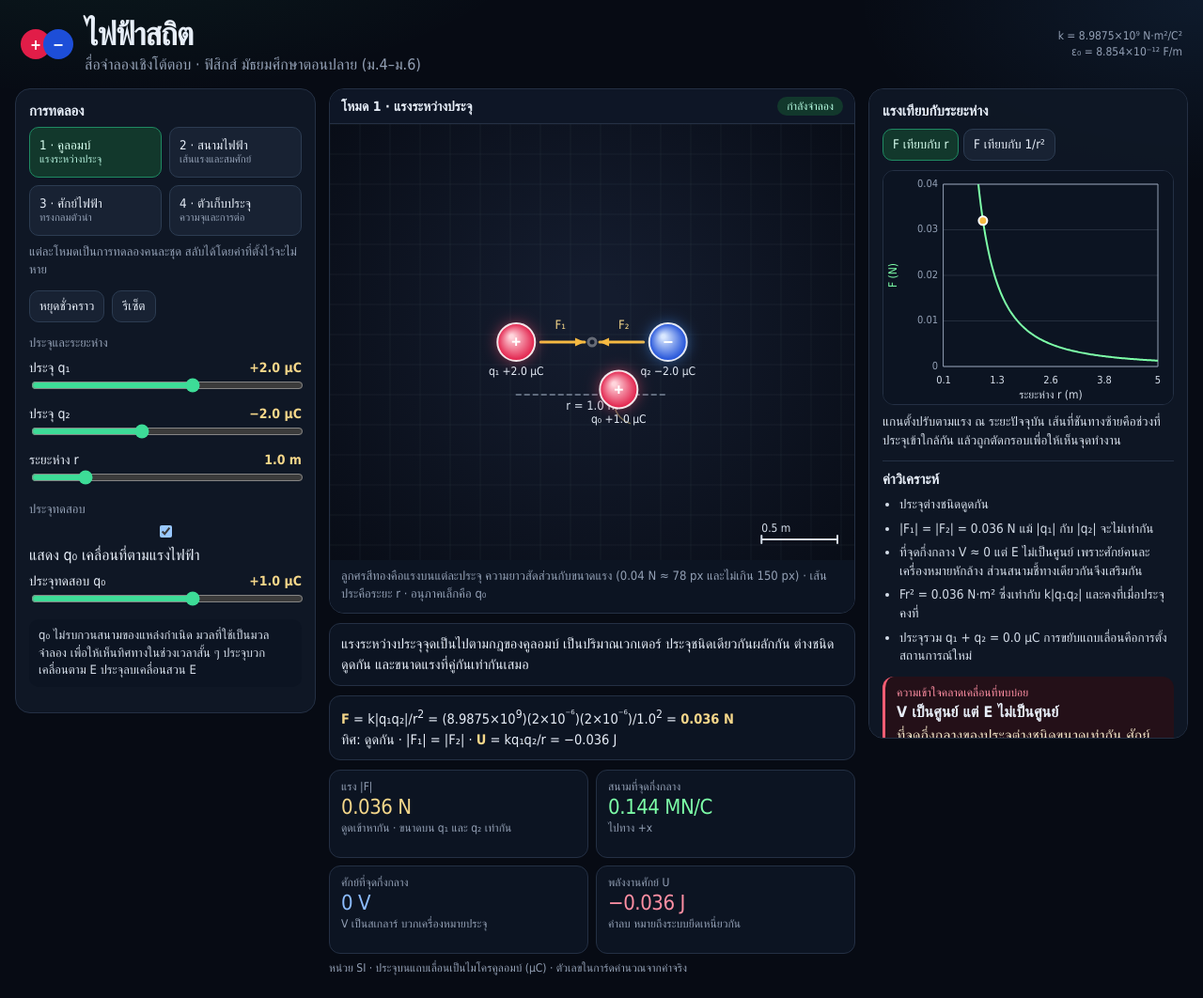
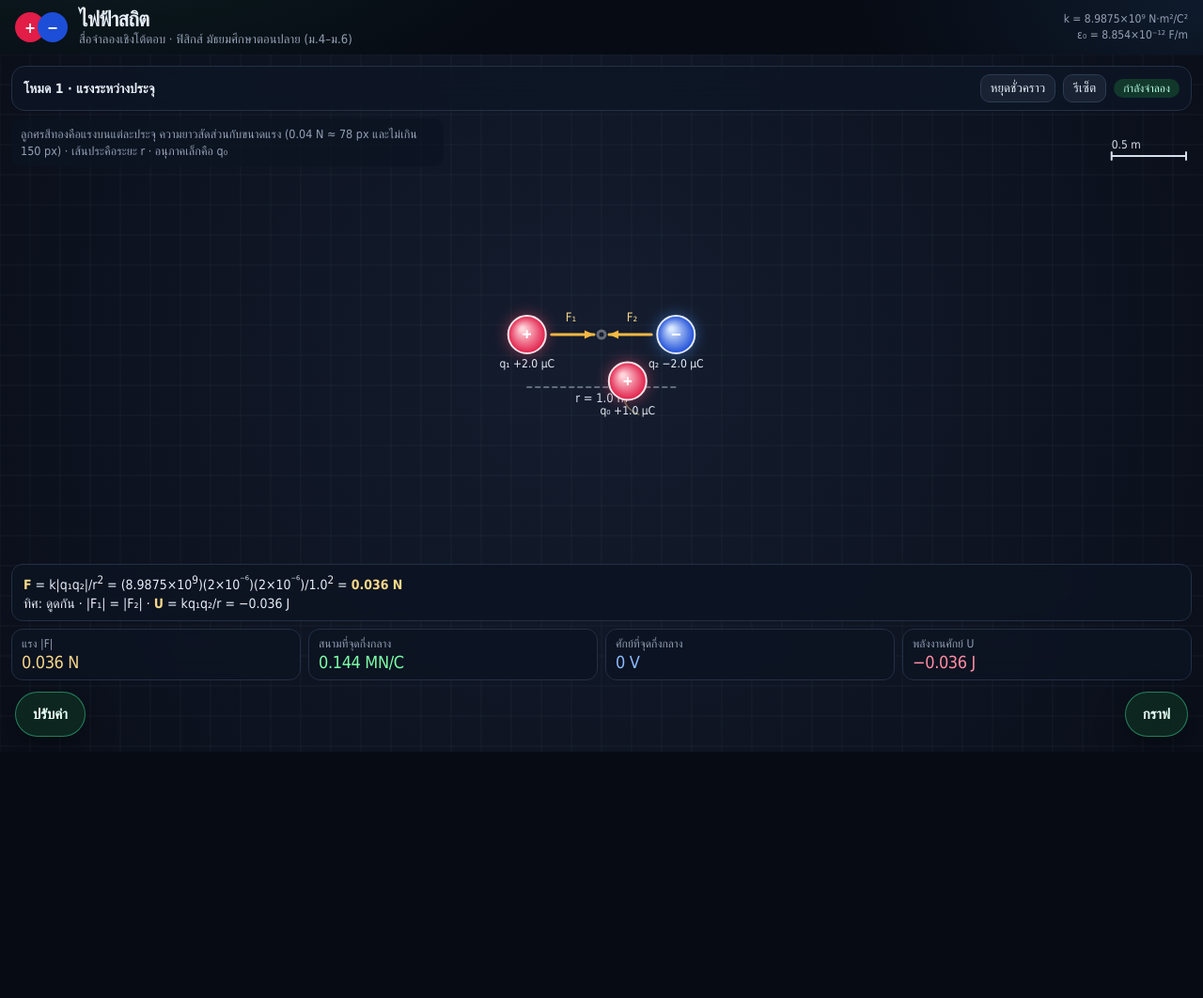
Before and after one commit to nonapratpratedfiled2550-ai/physic14, a plain HTML site: page index.html in a window 1280 px wide. Shown: the whole page at 94% size. After the commit the page ends 800 px from the top, so only its background shows below. Drawn offline with Linux system fonts and the light colour scheme.

Commit message:
Add files via upload

```diff
--- a/index.html
+++ b/index.html
@@ -22,8 +22,9 @@
   }
   * { box-sizing: border-box; }
   [hidden] { display: none !important; }
-  html, body { margin: 0; min-height: 100%; }
+  html, body { margin: 0; height: 100%; overflow: hidden; }
   body {
+    display: flex; flex-direction: column;
     font-family: "Leelawadee UI", Tahoma, "Segoe UI", sans-serif;
     color: var(--text);
     background:
@@ -35,8 +36,10 @@
   button { cursor: pointer; }
   :focus-visible { outline: 2px solid var(--green); outline-offset: 2px; }
   header {
+    flex: 0 0 auto;
     display: flex; align-items: center; justify-content: space-between; gap: 16px;
-    padding: 16px 22px 8px;
+    padding: 8px 16px;
+    z-index: 2;
   }
   .brand { display: flex; align-items: center; gap: 12px; }
   .logo { display: flex; }
@@ -46,25 +49,10 @@
   }
   .logo .p { background: #e11d48; }
   .logo .n { background: #1d4ed8; margin-left: -8px; }
-  h1 { margin: 0; font-size: clamp(26px, 3vw, 34px); letter-spacing: -0.03em; }
-  header p { margin: 2px 0 0; color: var(--muted); }
+  h1 { margin: 0; font-size: 22px; letter-spacing: -0.03em; }
+  header p { margin: 1px 0 0; color: var(--muted); font-size: 13px; }
   .const { color: var(--muted); font-size: 12px; text-align: right; line-height: 1.45; }
-  .layout {
-    display: grid;
-    grid-template-columns: 320px minmax(0, 1fr) 340px;
-    gap: 14px;
-    padding: 8px 16px 22px;
-    align-items: start;
-  }
-  .side {
-    background: rgba(16, 24, 38, 0.92);
-    border: 1px solid var(--line);
-    border-radius: 16px;
-    padding: 14px;
-    max-height: calc(100vh - 108px);
-    overflow: auto;
-  }
-  .center { min-width: 0; }
+  .app { position: relative; flex: 1; min-height: 0; }
   h2 { margin: 0 0 8px; font-size: 15px; }
   .hint { color: var(--muted); font-size: 13px; line-height: 1.45; margin: 8px 0 12px; }
   .modes { display: grid; grid-template-columns: 1fr 1fr; gap: 8px; }
@@ -97,27 +85,47 @@
     font-size: 13px; color: #d5deea; background: #0c1422; border-radius: 10px;
     padding: 8px 10px; line-height: 1.45; margin-top: 8px;
   }
-  .stage { border: 1px solid var(--line); border-radius: 16px; overflow: hidden; background: #070b14; }
+  .stage { position: absolute; inset: 0; background: #070b14; }
   .stage-bar {
+    position: absolute; top: 12px; left: 12px; right: 12px; z-index: 4;
     display: flex; justify-content: space-between; gap: 8px; align-items: center;
-    padding: 8px 12px; background: #0e1626; border-bottom: 1px solid var(--line); font-size: 14px;
+    padding: 8px 12px; border-radius: 14px;
+    background: rgba(14, 22, 38, 0.78); border: 1px solid var(--line);
+    backdrop-filter: blur(12px); font-size: 14px;
+  }
+  .stage-actions { display: flex; align-items: center; gap: 8px; }
+  .stage-actions button {
+    background: #182233; border: 1px solid #2c3c52; border-radius: 10px; padding: 6px 10px;
   }
   .pill {
     border-radius: 999px; padding: 3px 10px; background: var(--green-dim); color: #b8ffe4; font-size: 12px;
   }
   .pill.pause { background: #3a2a10; color: var(--gold); }
-  #sim { width: 100%; height: min(58vh, 540px); min-height: 420px; display: block; touch-action: none; cursor: crosshair; }
-  .legend { padding: 8px 12px 10px; color: var(--muted); font-size: 13px; line-height: 1.45; background: #0c1422; }
+  #sim { position: absolute; inset: 0; width: 100%; height: 100%; display: block; touch-action: none; cursor: crosshair; }
+  .legend {
+    position: absolute; top: 68px; left: 12px; z-index: 3; pointer-events: none;
+    max-width: min(460px, 42vw); padding: 8px 10px; color: var(--muted); font-size: 12.5px; line-height: 1.4;
+    background: rgba(12, 20, 34, 0.72); border-radius: 10px;
+  }
+  .hud {
+    position: absolute; left: 12px; right: 12px; bottom: 76px; z-index: 3;
+    display: grid; gap: 8px; pointer-events: none;
+  }
   .eq {
-    margin-top: 10px; background: var(--panel-2); border: 1px solid var(--line); border-radius: 12px;
-    padding: 10px 12px; line-height: 1.55; font-size: 14.5px; overflow-wrap: anywhere;
-  }
+    margin: 0; background: rgba(12, 20, 34, 0.84); border: 1px solid var(--line); border-radius: 12px;
+    padding: 8px 12px; line-height: 1.45; font-size: 14px; overflow-wrap: anywhere;
+    backdrop-filter: blur(12px); max-height: 4.6em; overflow: auto; pointer-events: auto;
+  }
+  #objective { max-height: none; margin-bottom: 10px; }
   .eq b { color: var(--gold); font-weight: 650; }
-  .cards { display: grid; grid-template-columns: 1fr 1fr; gap: 8px; margin-top: 10px; }
-  .card { background: var(--panel-2); border: 1px solid var(--line); border-radius: 12px; padding: 10px 12px; }
+  .cards { display: grid; grid-template-columns: repeat(4, minmax(0, 1fr)); gap: 8px; }
+  .card {
+    background: rgba(12, 20, 34, 0.84); border: 1px solid var(--line); border-radius: 12px; padding: 8px 10px;
+    backdrop-filter: blur(12px); min-width: 0;
+  }
   .card .k { color: var(--muted); font-size: 12px; }
-  .card .v { font-size: 22px; margin: 2px 0; font-variant-numeric: tabular-nums; letter-spacing: -0.02em; }
-  .card .s { color: var(--muted); font-size: 12px; line-height: 1.4; min-height: 2.4em; }
+  .card .v { font-size: 18px; margin: 2px 0 0; font-variant-numeric: tabular-nums; letter-spacing: -0.02em; }
+  .card .s { display: none; }
   .card[data-tone="gold"] .v { color: var(--gold); }
   .card[data-tone="green"] .v { color: #7dffa8; }
   .card[data-tone="pos"] .v { color: #ff8fa3; }
@@ -137,18 +145,43 @@
   .mis.hot .kicker { color: #ff8fa3; }
   .mis h3 { margin: 4px 0; font-size: 16px; }
   .mis p { margin: 0; color: #f3e6c8; line-height: 1.5; }
-  .foot { margin-top: 8px; color: var(--muted); font-size: 12px; }
   button:disabled { opacity: 0.45; cursor: not-allowed; }
   #boot-error { margin: 12px; padding: 12px; background: #3b0d16; color: #ffd0d6; white-space: pre-wrap; border-radius: 10px; }
-  @media (max-width: 1100px) {
-    .layout { grid-template-columns: 1fr; }
-    .side { max-height: none; }
-    .const { text-align: left; }
-    header { flex-direction: column; align-items: flex-start; }
-  }
-  @media (max-width: 560px) {
-    .cards, .modes { grid-template-columns: 1fr; }
-    #sim { min-height: 340px; height: 78vw; }
+  .fab {
+    position: absolute; bottom: 16px; z-index: 6; height: 48px; padding: 0 18px;
+    border-radius: 999px; border: 1px solid rgba(61, 220, 151, 0.5);
+    background: rgba(14, 40, 32, 0.94); color: #e7fff5; font-size: 15px; font-weight: 700;
+    box-shadow: 0 12px 32px rgba(0, 0, 0, 0.38);
+  }
+  .fab-left { left: 16px; }
+  .fab-right { right: 16px; }
+  .fab[aria-expanded="true"] { background: #145c40; border-color: #7dffa8; }
+  .pop {
+    position: absolute; bottom: 74px; z-index: 5;
+    width: min(400px, calc(100vw - 24px)); max-height: min(70vh, 760px); overflow: auto;
+    background: rgba(16, 24, 38, 0.96); border: 1px solid var(--line); border-radius: 18px;
+    padding: 14px; box-shadow: 0 22px 60px rgba(0, 0, 0, 0.48); backdrop-filter: blur(16px);
+    opacity: 0; visibility: hidden; pointer-events: none; transform: translateY(18px) scale(0.94);
+  }
+  .pop-left { left: 12px; transform-origin: bottom left; }
+  .pop-right { right: 12px; transform-origin: bottom right; }
+  .pop.open { visibility: visible; pointer-events: auto; animation: popIn 0.42s cubic-bezier(.16, 1.4, .36, 1) both; }
+  .pop-head { display: flex; align-items: center; justify-content: space-between; gap: 8px; margin-bottom: 8px; }
+  .pop-head h2 { margin: 0; }
+  .pop-close { background: #182233; border: 1px solid #2c3c52; border-radius: 10px; padding: 6px 10px; }
+  @keyframes popIn {
+    0% { opacity: 0; transform: translateY(22px) scale(0.9); }
+    62% { opacity: 1; transform: translateY(-7px) scale(1.02); }
+    100% { opacity: 1; transform: translateY(0) scale(1); }
+  }
+  @media (prefers-reduced-motion: reduce) {
+    .pop.open { animation: none; opacity: 1; transform: none; }
+  }
+  @media (max-width: 820px) {
+    header p, .const { display: none; }
+    .cards { grid-template-columns: 1fr 1fr; }
+    .legend { max-width: calc(100vw - 24px); }
+    .pop { left: 8px; right: 8px; width: auto; }
   }
 </style>
 </head>
@@ -163,9 +196,31 @@
   </div>
   <div class="const">k = 8.9875×10⁹ N·m²/C²<br>ε₀ = 8.854×10⁻¹² F/m</div>
 </header>
-<main class="layout">
-  <section class="side" id="controls">
-    <h2>การทดลอง</h2>
+<div class="app">
+  <div class="stage">
+    <canvas id="sim" width="900" height="520"></canvas>
+    <div class="stage-bar">
+      <strong id="modeName">โหมด 1 · แรงระหว่างประจุ</strong>
+      <div class="stage-actions">
+        <button type="button" id="playBtn" aria-pressed="true">หยุดชั่วคราว</button>
+        <button type="button" id="resetBtn">รีเซ็ต</button>
+        <span id="runState" class="pill">กำลังจำลอง</span>
+      </div>
+    </div>
+    <div id="legend" class="legend"></div>
+    <div class="hud">
+      <div id="eq" class="eq"></div>
+      <div class="cards">
+        <article class="card" id="card0"><div class="k"></div><div class="v"></div><div class="s"></div></article>
+        <article class="card" id="card1"><div class="k"></div><div class="v"></div><div class="s"></div></article>
+        <article class="card" id="card2"><div class="k"></div><div class="v"></div><div class="s"></div></article>
+        <article class="card" id="card3"><div class="k"></div><div class="v"></div><div class="s"></div></article>
+      </div>
+    </div>
+    <button type="button" class="fab fab-left" id="fabControls" aria-expanded="false" aria-controls="controls">ปรับค่า</button>
+    <button type="button" class="fab fab-right" id="fabGraph" aria-expanded="false" aria-controls="popGraph">กราฟ</button>
+  <section class="pop pop-left" id="controls">
+    <div class="pop-head"><h2>ปรับค่า</h2><button type="button" class="pop-close" data-close="controls">ปิด</button></div>
     <div class="modes">
       <button type="button" data-mode="1" class="active" aria-pressed="true">1 · คูลอมบ์<small>แรงระหว่างประจุ</small></button>
       <button type="button" data-mode="2" aria-pressed="false">2 · สนามไฟฟ้า<small>เส้นแรงและสมศักย์</small></button>
@@ -173,10 +228,7 @@
       <button type="button" data-mode="4" aria-pressed="false">4 · ตัวเก็บประจุ<small>ความจุและการต่อ</small></button>
     </div>
     <p class="hint">แต่ละโหมดเป็นการทดลองคนละชุด สลับได้โดยค่าที่ตั้งไว้จะไม่หาย</p>
-    <div class="transport">
-      <button type="button" id="playBtn" aria-pressed="true">หยุดชั่วคราว</button>
-      <button type="button" id="resetBtn">รีเซ็ต</button>
-    </div>
+    <div id="objective" class="eq"></div>
 
     <div id="secToggles">
       <div class="sec-title">ชั้นข้อมูลบนภาพ</div>
@@ -269,29 +321,8 @@
       <p class="note">คลิกสัญลักษณ์ C₁ หรือ C₂ บนวงจรเพื่อขยายแผ่นนั้น หรือลากแผ่นบนเพื่อเปลี่ยนระยะ d</p>
     </div>
   </section>
-
-  <section class="center">
-    <div class="stage">
-      <div class="stage-bar">
-        <strong id="modeName">โหมด 1 · แรงระหว่างประจุ</strong>
-        <span id="runState" class="pill">กำลังจำลอง</span>
-      </div>
-      <canvas id="sim" width="900" height="520"></canvas>
-      <div id="legend" class="legend"></div>
-    </div>
-    <div id="objective" class="eq"></div>
-    <div id="eq" class="eq"></div>
-    <div class="cards">
-      <article class="card" id="card0"><div class="k"></div><div class="v"></div><div class="s"></div></article>
-      <article class="card" id="card1"><div class="k"></div><div class="v"></div><div class="s"></div></article>
-      <article class="card" id="card2"><div class="k"></div><div class="v"></div><div class="s"></div></article>
-      <article class="card" id="card3"><div class="k"></div><div class="v"></div><div class="s"></div></article>
-    </div>
-    <p class="foot">หน่วย SI · ประจุบนแถบเลื่อนเป็นไมโครคูลอมบ์ (μC) · ตัวเลขในการ์ดคำนวณจากค่าจริง</p>
-  </section>
-
-  <aside class="side">
-    <h2 id="graphTitle">กราฟ</h2>
+  <aside class="pop pop-right" id="popGraph">
+    <div class="pop-head"><h2 id="graphTitle">กราฟ</h2><button type="button" class="pop-close" data-close="graph">ปิด</button></div>
     <div class="gsw" id="gsw">
       <div id="gsw1">
         <button type="button" data-graph="fr" class="active">F เทียบกับ r</button>
@@ -318,7 +349,8 @@
       <ol id="tries"></ol>
     </div>
   </aside>
-</main>
+  </div>
+</div>
 <noscript>ต้องเปิดใช้ JavaScript เพื่อจำลองไฟฟ้าสถิต</noscript>
 <script>
 "use strict";
@@ -546,8 +578,9 @@ function findNulls(charges) {
   return out;
 }
 
+function plateRegionTop(h) { return Math.max(200, h * 0.52); }
 function gapLimits(h) {
-  const regionH = h - h * 0.46 - 16;
+  const regionH = h - plateRegionTop(h) - 16;
   return { min: 28, max: Math.min(200, Math.max(48, regionH * 0.55)) };
 }
 function gapFromD(d, h) {
@@ -559,7 +592,7 @@ function dFromGap(gap, h) {
   return clamp(lerp(gap, g.min, g.max, 0.1, 5), 0.1, 5);
 }
 function capacitorLayout(w, h, A, d) {
-  const regionTop = h * 0.46;
+  const regionTop = plateRegionTop(h);
   const regionH = h - regionTop - 16;
   const cx = w * 0.52;
   const width = lerp(Math.sqrt(Math.max(A, 0.01)), Math.sqrt(0.01), 1, 110, Math.min(340, w * 0.62));
@@ -904,24 +937,34 @@ function selfCheck() {
   applyDefaults();
 }
 
+function viewBand(h) {
+  const top = 84;
+  const bottom = 230;
+  const inner = Math.max(180, h - top - bottom);
+  return { top, bottom, inner, oy: top + inner / 2 };
+}
+function layoutHeight(h) { return Math.max(320, h - 220); }
 function viewMode1(w, h) {
   const minX = Math.min(state.x1, state.x2) - 0.95;
   const maxX = Math.max(state.x1, state.x2) + 0.95;
   const spanX = Math.max(1.6, maxX - minX);
   const spanY = 2.7;
-  const scale = Math.min((w - 28) / spanX, (h - 28) / spanY);
+  const band = viewBand(h);
+  const scale = Math.min((w - 36) / spanX, band.inner / spanY);
   const cx = (minX + maxX) / 2;
-  return { scale, ox: w / 2 - cx * scale, oy: h / 2 };
+  return { scale, ox: w / 2 - cx * scale, oy: band.oy };
 }
 function viewMode2(w, h) {
   const span = 5.15;
-  const scale = Math.min((w - 24) / span, (h - 24) / span);
-  return { scale, ox: w / 2, oy: h / 2 + 8 };
+  const band = viewBand(h);
+  const scale = Math.min((w - 28) / span, band.inner / span);
+  return { scale, ox: w / 2, oy: band.oy };
 }
 function viewMode3(w, h) {
   const half = Math.max(1.55, state.R * 2.35);
-  const scale = Math.min((w - 28) / (2 * half), (h - 28) / (2 * half));
-  return { scale, ox: w / 2, oy: h / 2 + 6 };
+  const band = viewBand(h);
+  const scale = Math.min((w - 36) / (2 * half), band.inner / (2 * half));
+  return { scale, ox: w / 2, oy: band.oy };
 }
 function currentView() {
   const w = sim.clientWidth || 800, h = sim.clientHeight || 480;
@@ -1018,7 +1061,7 @@ function drawScale(ctx, view, w, h) {
   const n = want / pow;
   const m = (n < 1.5 ? 1 : n < 3.5 ? 2 : n < 7.5 ? 5 : 10) * pow;
   const px = m * view.scale;
-  const x = w - px - 18, y = h - 22;
+  const x = w - px - 18, y = 108;
   ctx.strokeStyle = "#d5deea";
   ctx.fillStyle = "#d5deea";
   ctx.lineWidth = 2;
@@ -1361,7 +1404,15 @@ function drawBattery(ctx, x, y) {
 }
 function drawMode4(ctx, w, h) {
   const info = currentInfo();
-  const y = Math.max(78, h * 0.2);
+  const boxH = layoutHeight(h);
+  h = boxH;
+  ctx.fillStyle = "#d5deea";
+  ctx.font = "13px Leelawadee UI, Tahoma, sans-serif";
+  ctx.textAlign = "left";
+  ctx.textBaseline = "alphabetic";
+  ctx.fillText(state.isolated ? "สวิตช์เปิด · Q คงที่" : "สวิตช์ปิด · ต่อแบต", 16, 90);
+  ctx.fillText(state.connection === "series" ? "ต่ออนุกรม" : "ต่อขนาน", 16, 108);
+  const y = Math.max(158, Math.min(h * 0.32, plateRegionTop(h) - 108));
   ctx.strokeStyle = "#9fb0c6";
   ctx.lineWidth = 2;
   ctx.lineCap = "butt";
@@ -1394,12 +1445,6 @@ function drawMode4(ctx, w, h) {
     drawCapSymbol(ctx, xC, bot, "C₂", formatSI(info.V2, "V"), state.zoom === 2, 2);
   }
   ctx.lineCap = "round";
-  ctx.fillStyle = "#d5deea";
-  ctx.font = "13px Leelawadee UI, Tahoma, sans-serif";
-  ctx.textAlign = "left";
-  ctx.textBaseline = "alphabetic";
-  ctx.fillText(state.isolated ? "สวิตช์เปิด · Q คงที่" : "สวิตช์ปิด · ต่อแบต", 16, 22);
-  ctx.fillText(state.connection === "series" ? "ต่ออนุกรม" : "ต่อขนาน", 16, 40);
   const zoom = state.zoom === 2
     ? { A: state.A2, d: state.d2, kappa: state.kappa2, V: info.V2, Q: info.Q2, name: "C₂" }
     : { A: state.A, d: state.d, kappa: state.kappa, V: info.V1, Q: info.Q1, name: "C₁" };
@@ -2097,7 +2142,9 @@ function updatePanels() {
   run.classList.toggle("pause", !state.playing);
   document.getElementById("objective").textContent = objectiveText();
   setHTML(document.getElementById("eq"), equationHTML());
-  document.getElementById("legend").textContent = legendText();
+  const legend = document.getElementById("legend");
+  legend.hidden = state.mode === 4;
+  legend.textContent = legendText();
   cardsModel().forEach((c, i) => setCard(i, c[0], c[1], c[2], c[3]));
   document.getElementById("graphTitle").textContent = graphTitleText();
   const note = graphNoteText();
@@ -2282,7 +2329,7 @@ function clampWorld(x, y) {
   return { x: clamp(x, b.minX, b.maxX), y: clamp(y, b.minY, b.maxY) };
 }
 function dragPlate(py) {
-  const h = sim.clientHeight;
+  const h = layoutHeight(sim.clientHeight);
   const topCenter = py - pointerDrag.grab;
   const gap = (pointerDrag.cy - pointerDrag.thick / 2 - topCenter) * 2;
   const d = snapStep(dFromGap(gap, h), 0.1);
@@ -2312,7 +2359,7 @@ function onDown(e) {
     pointerDrag = { kind: hit.kind, index: hit.index };
     if (hit.kind === "charge") { state.selected = hit.index; pushControls(); }
     if (hit.kind === "plate") {
-      const layout = capacitorLayout(sim.clientWidth, sim.clientHeight, state.zoom === 2 ? state.A2 : state.A, state.zoom === 2 ? state.d2 : state.d);
+      const layout = capacitorLayout(sim.clientWidth, layoutHeight(sim.clientHeight), state.zoom === 2 ? state.A2 : state.A, state.zoom === 2 ? state.d2 : state.d);
       pointerDrag.grab = p.y - (layout.top.y + layout.top.h / 2);
       pointerDrag.cy = layout.cy;
       pointerDrag.thick = layout.thick;
@@ -2357,7 +2404,25 @@ function onUp() {
   if (pointerDrag && pointerDrag.kind === "test") { state.tvx = 0; state.tvy = 0; }
   pointerDrag = null;
 }
+function applyPop() {
+  const controls = document.getElementById("controls");
+  const graph = document.getElementById("popGraph");
+  if (!controls || !graph) return;
+  controls.classList.toggle("open", state.pop === "controls");
+  graph.classList.toggle("open", state.pop === "graph");
+  document.getElementById("fabControls").setAttribute("aria-expanded", state.pop === "controls" ? "true" : "false");
+  document.getElementById("fabGraph").setAttribute("aria-expanded", state.pop === "graph" ? "true" : "false");
+}
+function setPop(name) {
+  state.pop = state.pop === name ? "" : name;
+  applyPop();
+}
 function onKey(e) {
+  if (e.code === "Escape" && state.pop) {
+    state.pop = "";
+    applyPop();
+    return;
+  }
   if (e.code !== "Space") return;
   const tag = document.activeElement && document.activeElement.tagName;
   if (tag === "INPUT" || tag === "TEXTAREA" || tag === "BUTTON" || tag === "SELECT") return;
@@ -2399,6 +2464,19 @@ function init() {
   controls.addEventListener("change", onInput);
   controls.addEventListener("click", onControlClick);
   document.getElementById("gsw").addEventListener("click", onGraphClick);
+  document.getElementById("fabControls").addEventListener("click", () => setPop("controls"));
+  document.getElementById("fabGraph").addEventListener("click", () => setPop("graph"));
+  document.getElementById("playBtn").addEventListener("click", togglePlay);
+  document.getElementById("resetBtn").addEventListener("click", reset);
+  document.querySelectorAll(".pop-close").forEach((btn) => {
+    btn.addEventListener("click", () => setPop(btn.dataset.close));
+  });
+  document.addEventListener("click", (e) => {
+    if (!state.pop) return;
+    if (e.target.closest(".pop, .fab")) return;
+    state.pop = "";
+    applyPop();
+  });
   sim.addEventListener("pointerdown", onDown);
   sim.addEventListener("pointermove", onMove);
   sim.addEventListener("pointerup", onUp);
```
